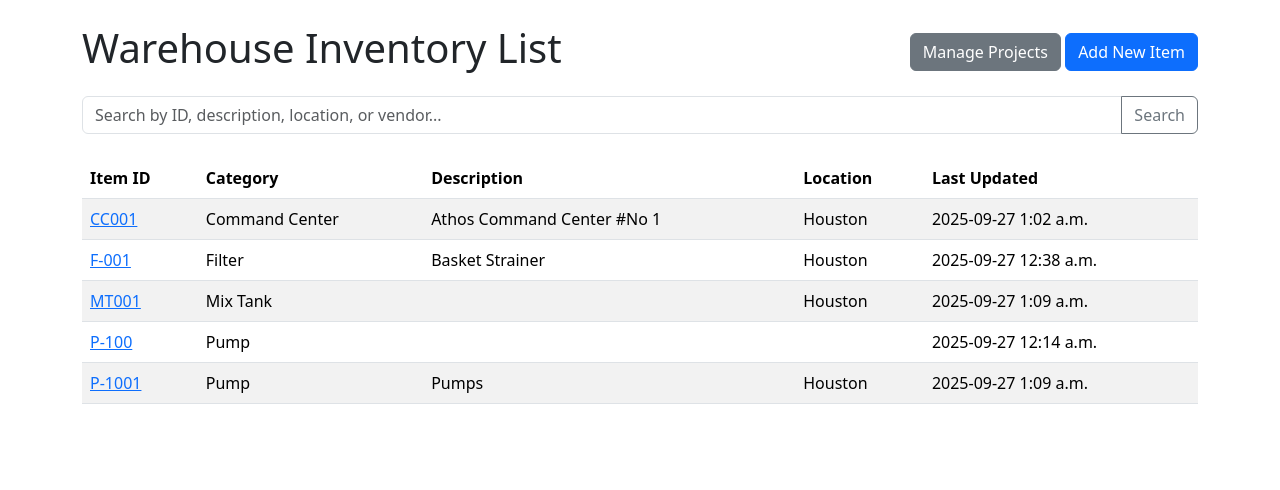
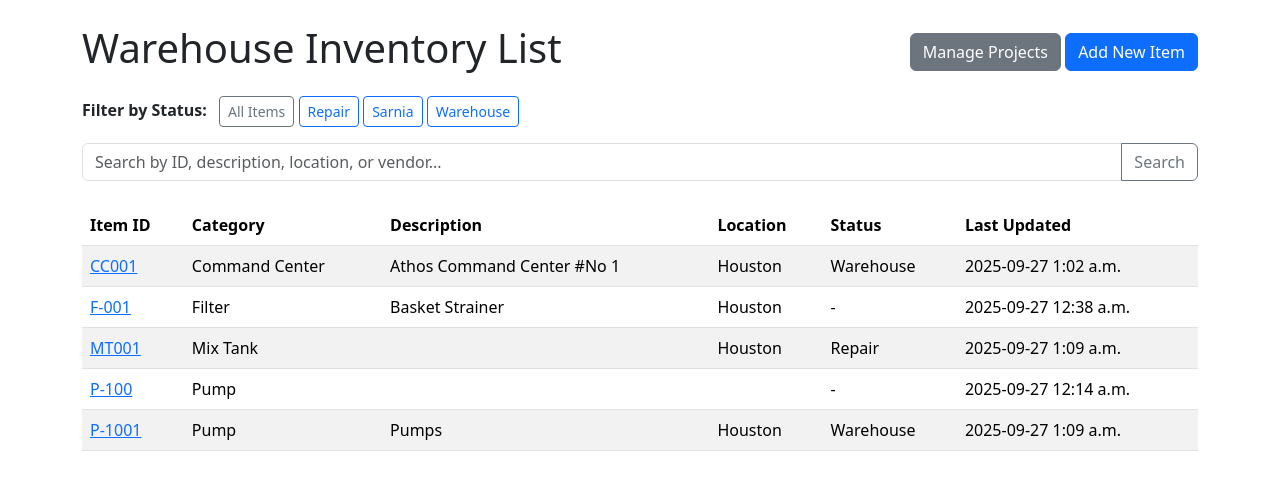
Before and after one commit to tamman86/Django_Warehouse_Inventory, a Django app: page /inventory/ in a window 1280 px wide. Shown: the part 56-546 px from the top of the page. Run offline with Django 5.2, Linux system fonts and the light colour scheme; data comes from the database, SQL or seed files in the repository; both versions use the stored data as it was after the commit.

Commit message:
Added the ability to filter by status

```diff
--- a/inventory/templates/inventory/item_list.html
+++ b/inventory/templates/inventory/item_list.html
@@ -5,9 +5,18 @@
 {% block content %}
     <div class="d-flex justify-content-between align-items-center mb-3">
         <h1>Warehouse Inventory List</h1>
-        <div> <a href="{% url 'manage_statuses' %}" class="btn btn-secondary">Manage Projects</a>
+        <div>
+            <a href="{% url 'manage_statuses' %}" class="btn btn-secondary">Manage Projects</a>
             <a href="{% url 'add_item_chooser' %}" class="btn btn-primary">Add New Item</a>
         </div>
+    </div>
+
+    <div class="mb-3">
+        <strong class="me-2">Filter by Status:</strong>
+        <a href="{% url 'item_list' %}" class="btn btn-sm btn-outline-secondary">All Items</a>
+        {% for status in statuses %}
+            <a href="?status={{ status.id }}" class="btn btn-sm btn-outline-primary">{{ status.name }}</a>
+        {% endfor %}
     </div>
 
     <form method="get" class="mb-4">
@@ -25,7 +34,7 @@
                     <th>Category</th>
                     <th>Description</th>
                     <th>Location</th>
-                    <th>Last Updated</th>
+                    <th>Status</th> <th>Last Updated</th>
                 </tr>
             </thead>
             <tbody>
@@ -37,14 +46,14 @@
                         <td>{{ item.get_category_display }}</td>
                         <td>{{ item.description }}</td>
                         <td>{{ item.location }}</td>
-                        <td>{{ item.last_updated|date:"Y-m-d P" }}</td>
+                        <td>{{ item.status.name|default:"-" }}</td> <td>{{ item.last_updated|date:"Y-m-d P" }}</td>
                     </tr>
                 {% endfor %}
             </tbody>
         </table>
     {% else %}
         <div class="alert alert-info">
-            <p class="mb-0">No items found in the inventory.</p>
+            <p class="mb-0">No items found for this query.</p>
         </div>
     {% endif %}
 {% endblock %}
--- a/inventory/views.py
+++ b/inventory/views.py
@@ -20,9 +20,15 @@ FORM_MAP = {
 def item_list(request):
     # Get the search query from the URL's 'q' parameter
     query = request.GET.get('q')
+    status_filter = request.GET.get('status')
 
     # Start with all items
     items = BaseItem.objects.all()
+    statuses = Status.objects.all().order_by('name')
+
+    # Filter by status if selected
+    if status_filter:
+        items = items.filter(status__in=status_filter)
 
     # If a query was provided, filter the items
     if query:
@@ -31,13 +37,13 @@ def item_list(request):
             Q(description__icontains=query) |
             Q(location__icontains=query) |
             Q(vendor__icontains=query)
-        ).order_by('category', 'item_id')
-    else:
-        # If no query, just order the full list
-        items = items.order_by('category', 'item_id')
+        )
+
+    items = items.order_by('category', 'item_id')
 
     context = {
-        'items': items
+        'items': items,
+        'statuses': statuses,
     }
     return render(request, 'inventory/item_list.html', context)
 
```
Also changed, not shown: db.sqlite3.
